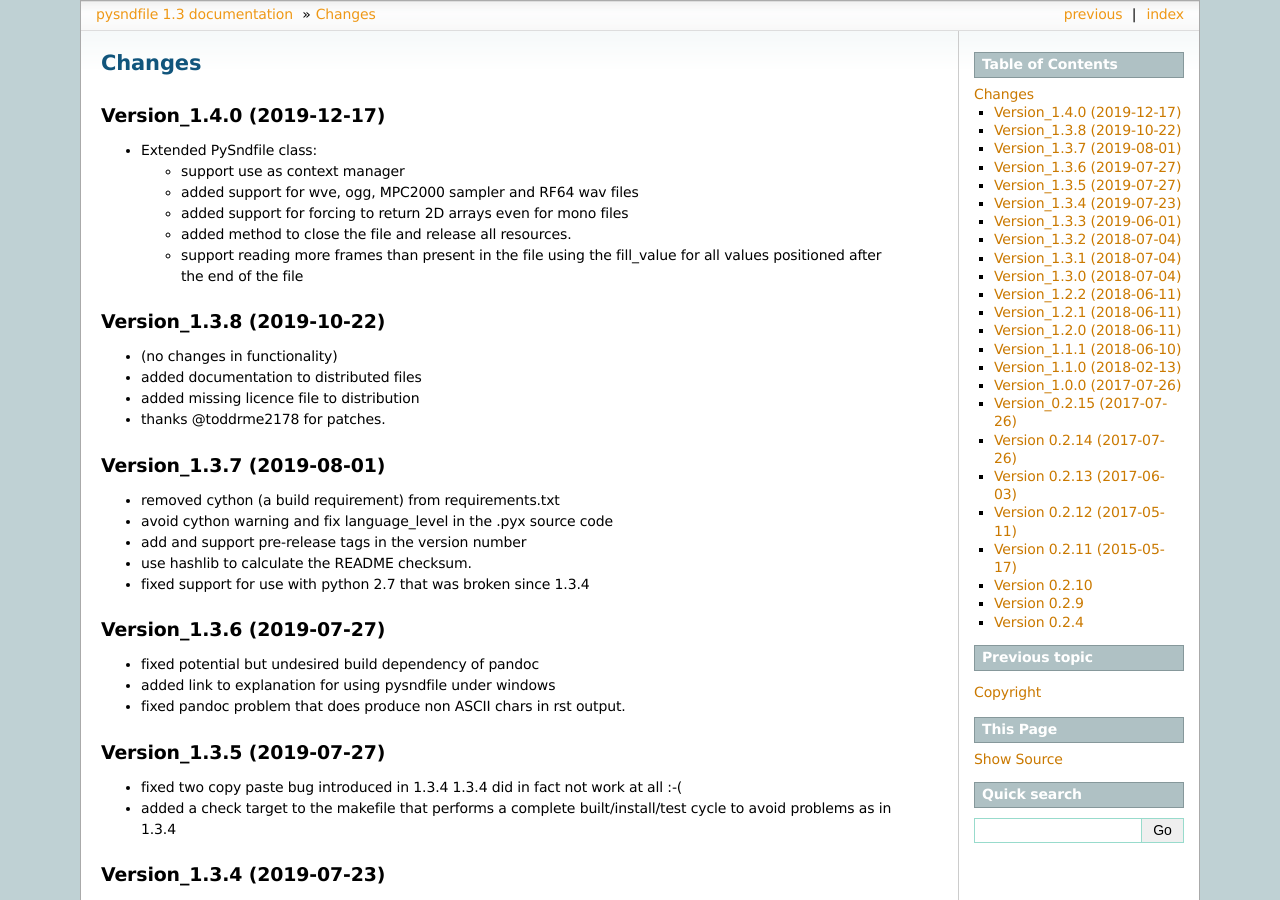
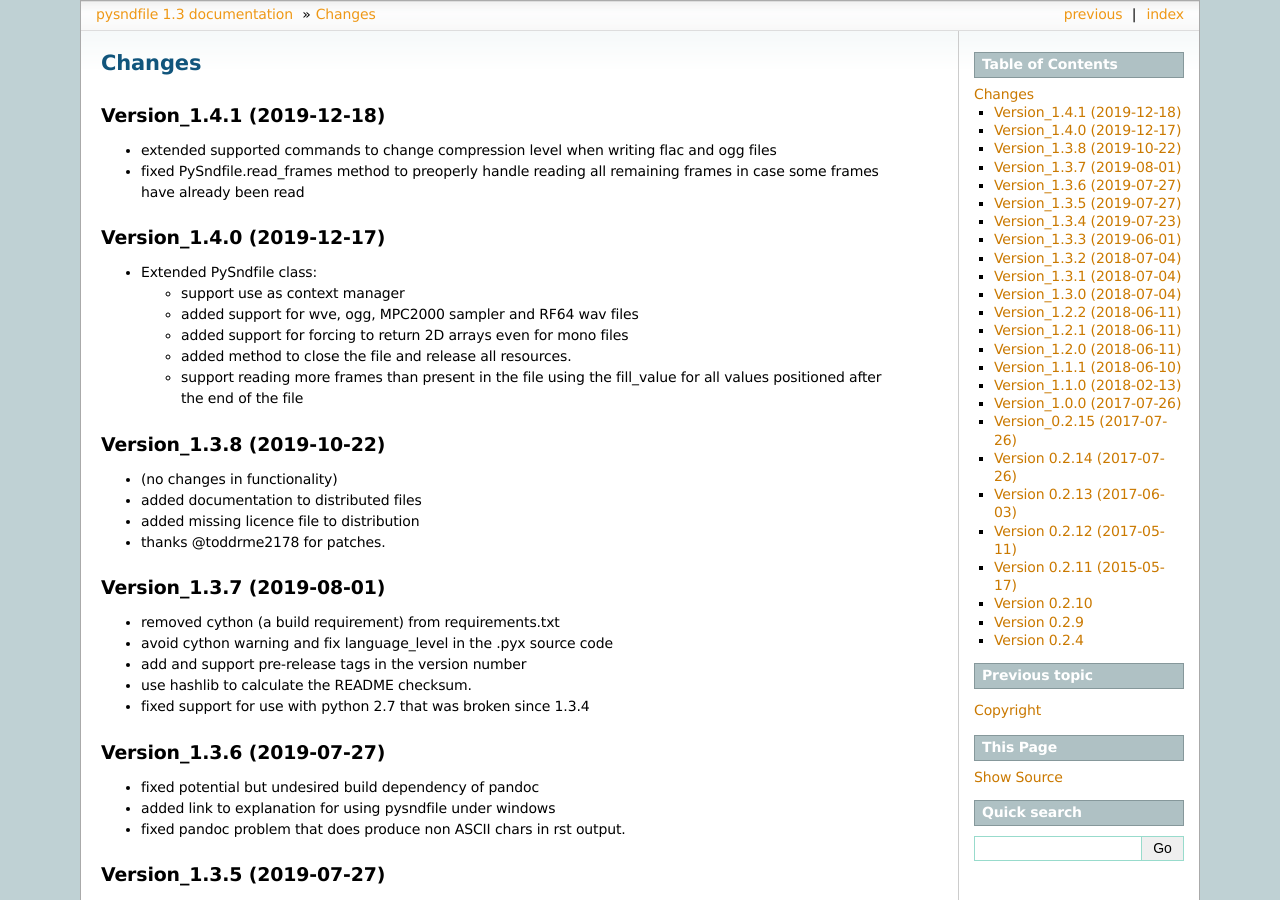
Before and after one commit to roebel/pysndfile, a Sphinx documentation site: the page built from doc/source/Changes.rst, in a window 1280 px wide and 900 px high. Built offline with Sphinx 7.4.7, drawn with Linux system fonts in a browser that asks for light colours.

Commit message:
Updated for version 1.4.1

```diff
--- a/doc/source/Changes.rst
+++ b/doc/source/Changes.rst
@@ -1,5 +1,13 @@
 Changes
 -------
+
+Version_1.4.1 (2019-12-18)
+~~~~~~~~~~~~~~~~~~~~~~~~~~
+
+-  extended supported commands to change compression level when writing
+   flac and ogg files
+-  fixed PySndfile.read_frames method to preoperly handle reading all
+   remaining frames in case some frames have already been read
 
 Version_1.4.0 (2019-12-17)
 ~~~~~~~~~~~~~~~~~~~~~~~~~~
```
Also changed, not shown: README.md (+5 -0 lines), 2 other files.
